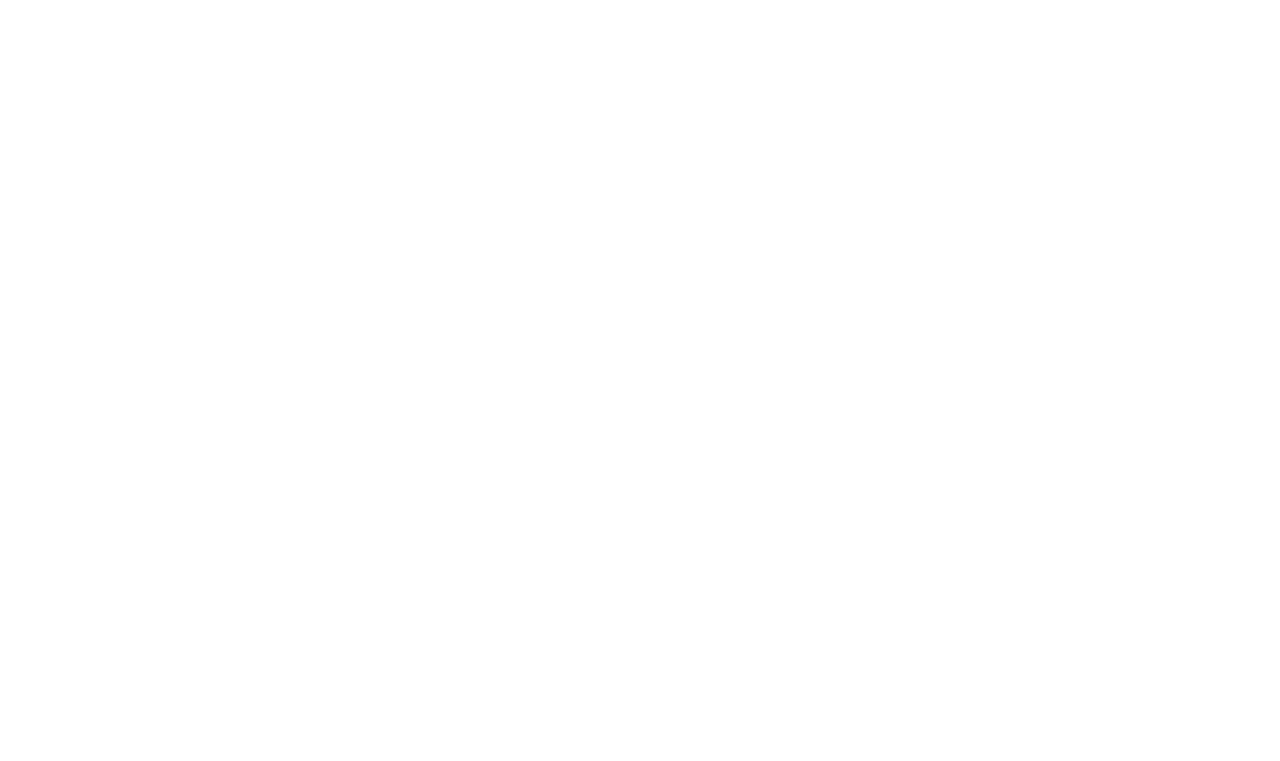
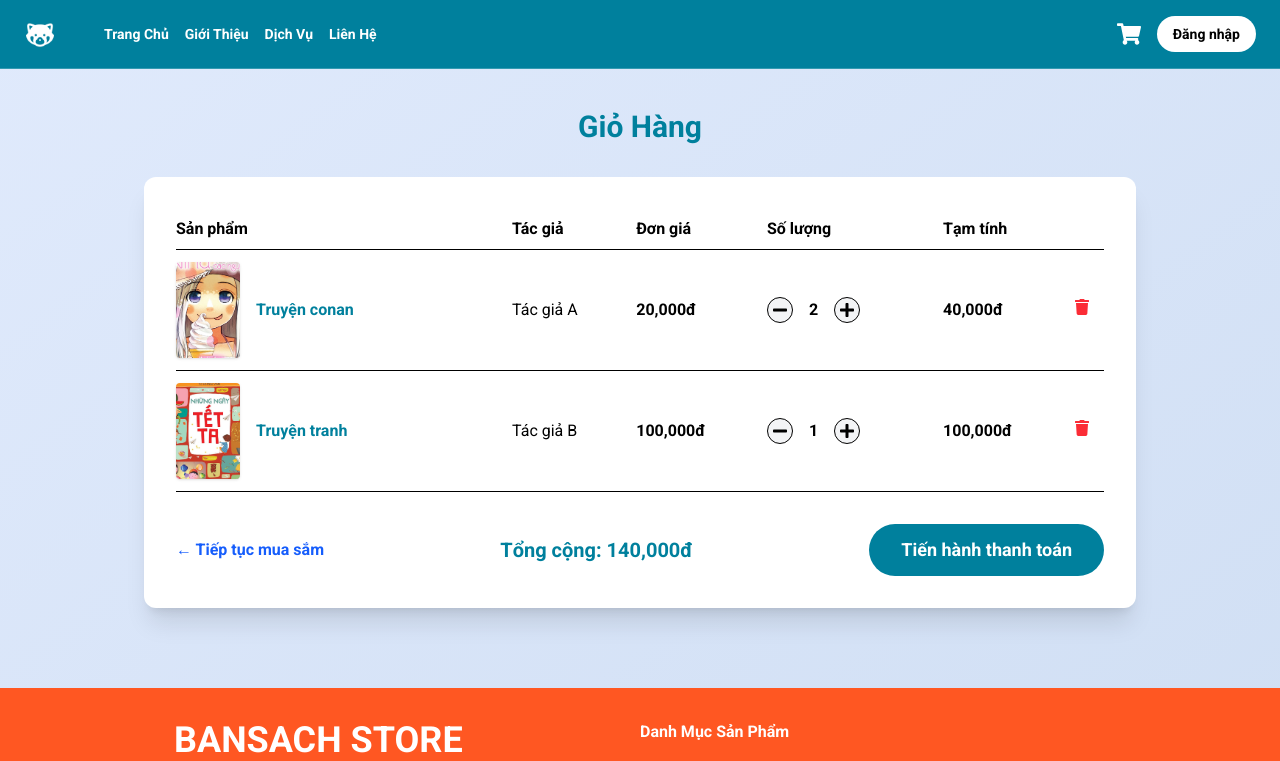
Before and after one commit to 1902VanHuongCoder/Teaching-Web-Programming, a React (Vite) app in the folder Website/Frontend/: page /giohang in a window 1280 px wide. Before the commit this address had no page. Shown: the top 761 px of the page. Built offline with nearby package versions, Linux system fonts and the light colour scheme.

Commit message:
Thêm trang xác nhận đơn hàng và trang giỏ hàng

```diff
--- a/Website/Frontend/src/App.jsx
+++ b/Website/Frontend/src/App.jsx
@@ -7,6 +7,8 @@
 import NhapMatKhauMoi from './components/NhapMatKhauMoi';
 import ChiTietSanPham from './components/ChiTietSanPham';
 import ThanhToan from './components/ThanhToan';
+import XacNhanDonHang from './components/XacNhanDonHang';
+import GioHang from './components/GioHang';
 function App() {
 
   return (
@@ -21,7 +23,8 @@
         <Route path="/nhapmatkhaumoi" element={<NhapMatKhauMoi />} />
         <Route path="/chitietsanpham" element={<ChiTietSanPham />} />
         <Route path="/thanhtoan" element={<ThanhToan />} />
-
+        <Route path="/xacnhandonhang" element={<XacNhanDonHang />} />
+        <Route path="/giohang" element={<GioHang />} />
       </Routes>
     </BrowserRouter>
   );
--- /dev/null
+++ b/Website/Frontend/src/components/GioHang.jsx
@@ -0,0 +1,165 @@
+import React, { useState } from "react";
+import { FaTrash, FaPlus, FaMinus } from "react-icons/fa";
+import Navigation from "./Navigation";
+import Footer from "./Footer";
+import { products } from "../lib/data";
+import { Link } from "react-router-dom";
+
+// Dữ liệu giỏ hàng mẫu
+const initialCart = [
+  {
+    id: 1,
+    image: products[0]?.hinhAnh,
+    title: products[0]?.tenSP,
+    author: products[0]?.tacGia || "Tác giả A",
+    price: products[0]?.giaGiam,
+    quantity: 2,
+  },
+  {
+    id: 2,
+    image: products[1]?.hinhAnh,
+    title: products[1]?.tenSP,
+    author: products[1]?.tacGia || "Tác giả B",
+    price: products[1]?.giaGiam,
+    quantity: 1,
+  },
+];
+
+
+
+function GioHang() {
+  // State lưu danh sách sản phẩm trong giỏ hàng
+  const [cart, setCart] = useState(initialCart);
+
+  // Hàm tăng/giảm số lượng sản phẩm
+  function updateQuantity(index, delta) {
+    // Tạo bản sao mới của giỏ hàng
+    const newCart = [...cart];
+    // Tăng/giảm số lượng, không cho nhỏ hơn 1
+    newCart[index].quantity = Math.max(1, newCart[index].quantity + delta);
+    setCart(newCart);
+  }
+
+  // Hàm xóa sản phẩm khỏi giỏ hàng
+  function removeItem(index) {
+    // Lọc ra các sản phẩm khác sản phẩm bị xóa
+    const newCart = cart.filter((_, i) => i !== index);
+    setCart(newCart);
+  }
+
+  // Tính tổng tiền các sản phẩm trong giỏ
+  let subtotal = 0;
+  for (let item of cart) {
+    subtotal += item.price * item.quantity;
+  }
+
+  return (
+    <div className="bg-gradient-to-br from-[#e0eafc] to-[#cfdef3] min-h-screen w-full">
+      <Navigation />
+      <div className="max-w-5xl mx-auto py-10 px-4">
+        <h1 className="text-3xl font-bold text-[#00809D] mb-8 text-center">
+          Giỏ Hàng
+        </h1>
+        {cart.length === 0 ? (
+          <div className="bg-white rounded-xl shadow p-8 text-center">
+            <p className="text-lg text-gray-700 mb-4">
+              Giỏ hàng của bạn đang trống.
+            </p>
+            <Link
+              to="/"
+              className="text-blue-600 hover:underline font-semibold"
+            >
+              &larr; Tiếp tục mua sắm
+            </Link>
+          </div>
+        ) : (
+          <div className="bg-white rounded-xl shadow-xl p-8">
+            <table className="w-full text-left">
+              <thead>
+                <tr className="border-b">
+                  <th className="py-2">Sản phẩm</th>
+                  <th className="py-2">Tác giả</th>
+                  <th className="py-2">Đơn giá</th>
+                  <th className="py-2">Số lượng</th>
+                  <th className="py-2">Tạm tính</th>
+                  <th></th>
+                </tr>
+              </thead>
+              <tbody>
+                {cart.map((item, idx) => (
+                  <tr key={idx} className="border-b hover:bg-[#f5f7fa]">
+                    <td className="py-3 flex items-center gap-4">
+                      <img
+                        src={item.image}
+                        alt={item.title}
+                        className="w-16 h-24 object-cover rounded shadow"
+                      />
+                      <span className="font-semibold text-[#00809D]">
+                        {item.title}
+                      </span>
+                    </td>
+                    <td className="py-3">{item.author}</td>
+                    <td className="py-3 font-bold">
+                      {item.price.toLocaleString()}đ
+                    </td>
+                    <td className="py-3">
+                      <div className="flex items-center gap-2">
+                        <button
+                          type="button"
+                          className="p-1 bg-gray-100 rounded-full border hover:bg-[#e0eafc]"
+                          onClick={() => updateQuantity(idx, -1)}
+                        >
+                          <FaMinus />
+                        </button>
+                        <span className="px-2 font-bold">{item.quantity}</span>
+                        <button
+                          type="button"
+                          className="p-1 bg-gray-100 rounded-full border hover:bg-[#e0eafc]"
+                          onClick={() => updateQuantity(idx, 1)}
+                        >
+                          <FaPlus />
+                        </button>
+                      </div>
+                    </td>
+                    <td className="py-3 font-bold">
+                      {(item.price * item.quantity).toLocaleString()}đ
+                    </td>
+                    <td className="py-3">
+                      <button
+                        type="button"
+                        className="text-red-500 hover:text-red-700"
+                        onClick={() => removeItem(idx)}
+                      >
+                        <FaTrash />
+                      </button>
+                    </td>
+                  </tr>
+                ))}
+              </tbody>
+            </table>
+            <div className="flex justify-between items-center mt-8">
+              <Link
+                to="/"
+                className="text-blue-600 hover:underline font-semibold"
+              >
+                &larr; Tiếp tục mua sắm
+              </Link>
+              <div className="text-xl font-bold text-[#00809D]">
+                Tổng cộng: {subtotal.toLocaleString()}đ
+              </div>
+              <Link
+                to="/thanhtoan"
+                className="bg-[#00809D] text-white px-8 py-3 rounded-full font-bold text-lg hover:bg-[#006b85] transition"
+              >
+                Tiến hành thanh toán
+              </Link>
+            </div>
+          </div>
+        )}
+      </div>
+      <Footer />
+    </div>
+  );
+}
+
+export default GioHang;
--- a/Website/Frontend/src/components/ThanhToan.jsx
+++ b/Website/Frontend/src/components/ThanhToan.jsx
@@ -11,7 +11,7 @@
 import Navigation from "./Navigation";
 import Footer from "./Footer";
 import { products } from "../lib/data";
-import { Link } from "react-router-dom";
+import { Link, useNavigate} from "react-router-dom";
 
 // Danh sách các sản phẩm trong giỏ hàng
 const cartItems = [
@@ -84,6 +84,7 @@
   const [coupon, setCoupon] = useState(""); // Lưu cái mã giảm giá mà người dùng nhập vào
   const [discount, setDiscount] = useState(0); // Lưu giá trị giảm giá tính theo phần
 
+  const router = useNavigate();
   // Điều khoản
   const [agreed, setAgreed] = useState(false);
 
@@ -144,6 +145,7 @@
       return;
     }
     alert("Đặt hàng thành công! Cảm ơn bạn đã mua sách tại BookStore.");
+    router("/xacnhandonhang");
   };
 
   return (
--- /dev/null
+++ b/Website/Frontend/src/components/XacNhanDonHang.jsx
@@ -0,0 +1,67 @@
+import React from "react";
+import { FaCheckCircle, FaHome, FaShoppingCart } from "react-icons/fa";
+import Navigation from "./Navigation";
+import Footer from "./Footer";
+import { Link } from "react-router-dom";
+
+function XacNhanDonHang() {
+  return (
+    <div className="bg-gradient-to-br from-[#e0eafc] to-[#cfdef3] min-h-screen w-full flex flex-col">
+      <Navigation />
+      <div className="flex-1 flex flex-col justify-center items-center py-16">
+        <div className="bg-white rounded-2xl shadow-xl p-10 max-w-lg w-full flex flex-col items-center border border-[#e0eafc]">
+          <FaCheckCircle className="text-green-500 text-6xl mb-4 drop-shadow" />
+          <h1 className="text-3xl font-bold text-[#00809D] mb-2 text-center">
+            Đặt hàng thành công!
+          </h1>
+          <p className="text-lg text-gray-700 mb-6 text-center">
+            Cảm ơn bạn đã mua sách tại{" "}
+            <span className="font-semibold text-[#00809D]">BookStore</span>.
+            <br />
+            Đơn hàng của bạn đã được ghi nhận và sẽ được xử lý trong thời gian
+            sớm nhất.
+          </p>
+          <div className="flex flex-col gap-3 w-full">
+            <Link
+              to="/"
+              className="flex items-center justify-center gap-2 bg-[#00809D] text-white py-3 rounded-full font-bold text-lg hover:bg-[#006b85] transition"
+            >
+              <FaHome /> Về trang chủ
+            </Link>
+            <Link
+              to="/don-hang"
+              className="flex items-center justify-center gap-2 bg-white border border-[#00809D] text-[#00809D] py-3 rounded-full font-bold text-lg hover:bg-[#e0eafc] transition"
+            >
+              <FaShoppingCart /> Xem đơn hàng của tôi
+            </Link>
+          </div>
+          <div className="mt-6 text-gray-600 text-center text-sm">
+            <p>
+              Mọi thắc mắc vui lòng liên hệ{" "}
+              <a
+                href="mailto:support@bookstore.vn"
+                className="text-blue-600 underline"
+              >
+                support@bookstore.vn
+              </a>{" "}
+              hoặc hotline{" "}
+              <a href="tel:0123456789" className="text-blue-600 underline">
+                0123 456 789
+              </a>
+              .
+            </p>
+            <p className="mt-2">
+              Xem{" "}
+              <a href="#" className="text-blue-600 underline">
+                Chính sách đổi trả & hoàn tiền
+              </a>
+            </p>
+          </div>
+        </div>
+      </div>
+      <Footer />
+    </div>
+  );
+}
+
+export default XacNhanDonHang;
```
Also changed, not shown: 1 other file (tests, documents, lock files or other folders).
